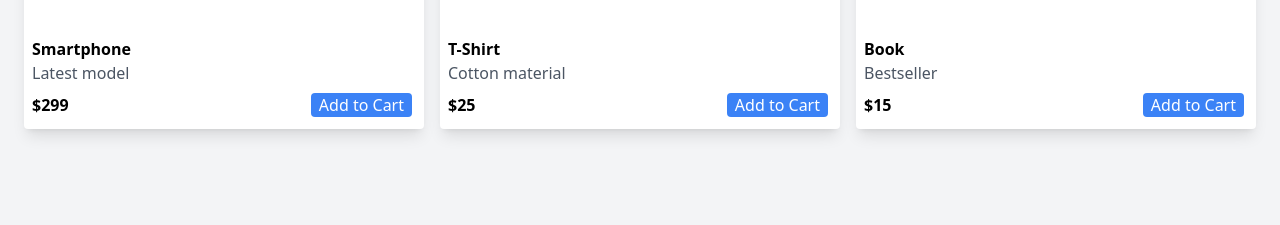
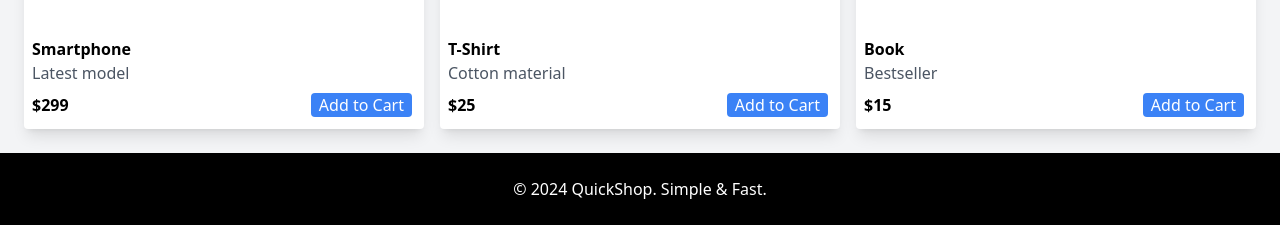
Before and after one commit to sagar-joshi-code/mero-project, a plain HTML site: page index.html in a window 1280 px wide. Shown: the part 643-868 px from the top of the page. Before the commit the page ends 800 px from the top, so only its background shows below. Drawn offline with nearby package versions, Linux system fonts and the light colour scheme.

Commit message:
add footer section on index

```diff
--- a/index.html
+++ b/index.html
@@ -88,6 +88,16 @@
   </main>
   <!-- main-section-ends -->
 
+   <!-- footer-section -->
+   <footer class="bg-black p-6">
+    <div class="text-center">
+        <p class="text-white">© 2024 QuickShop. Simple & Fast.</p>
+    </div>
+
+   </footer>
+  <!-- footer-section-ends -->
+
+
 
 
 
```
